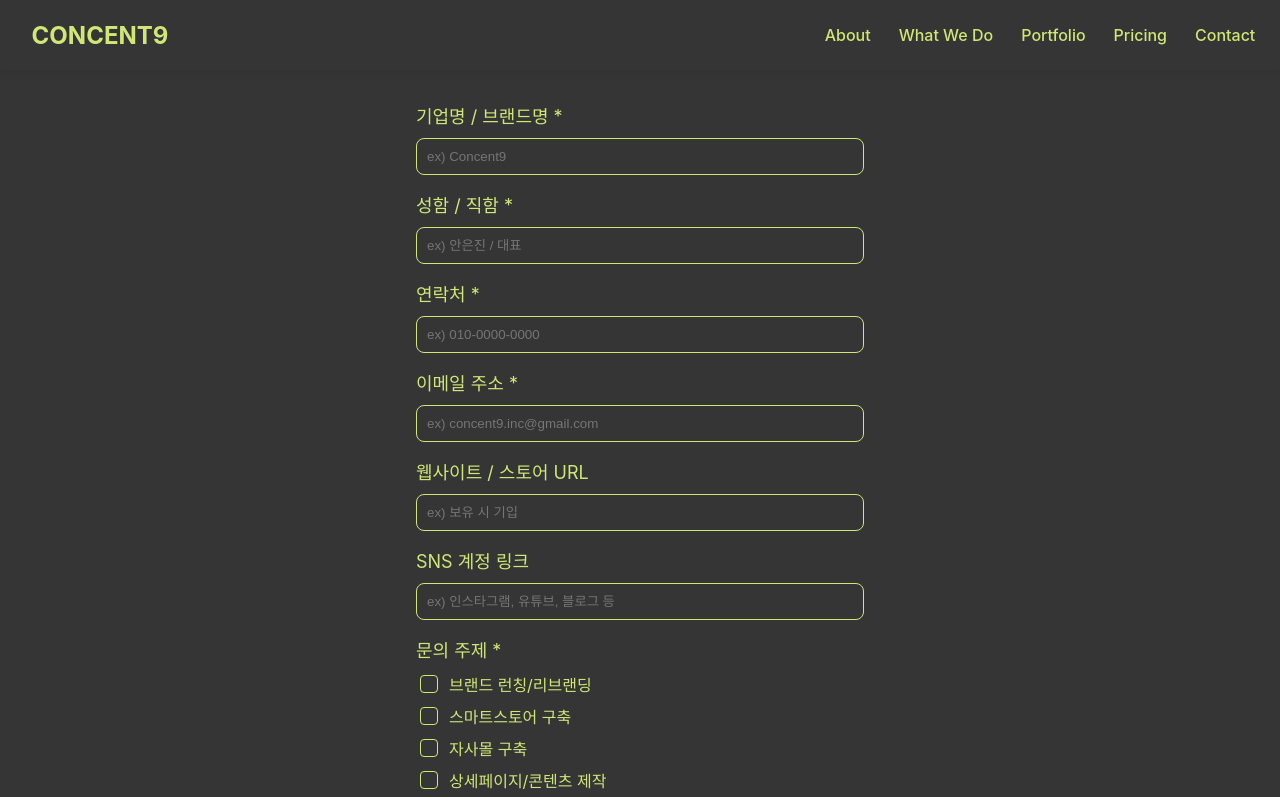
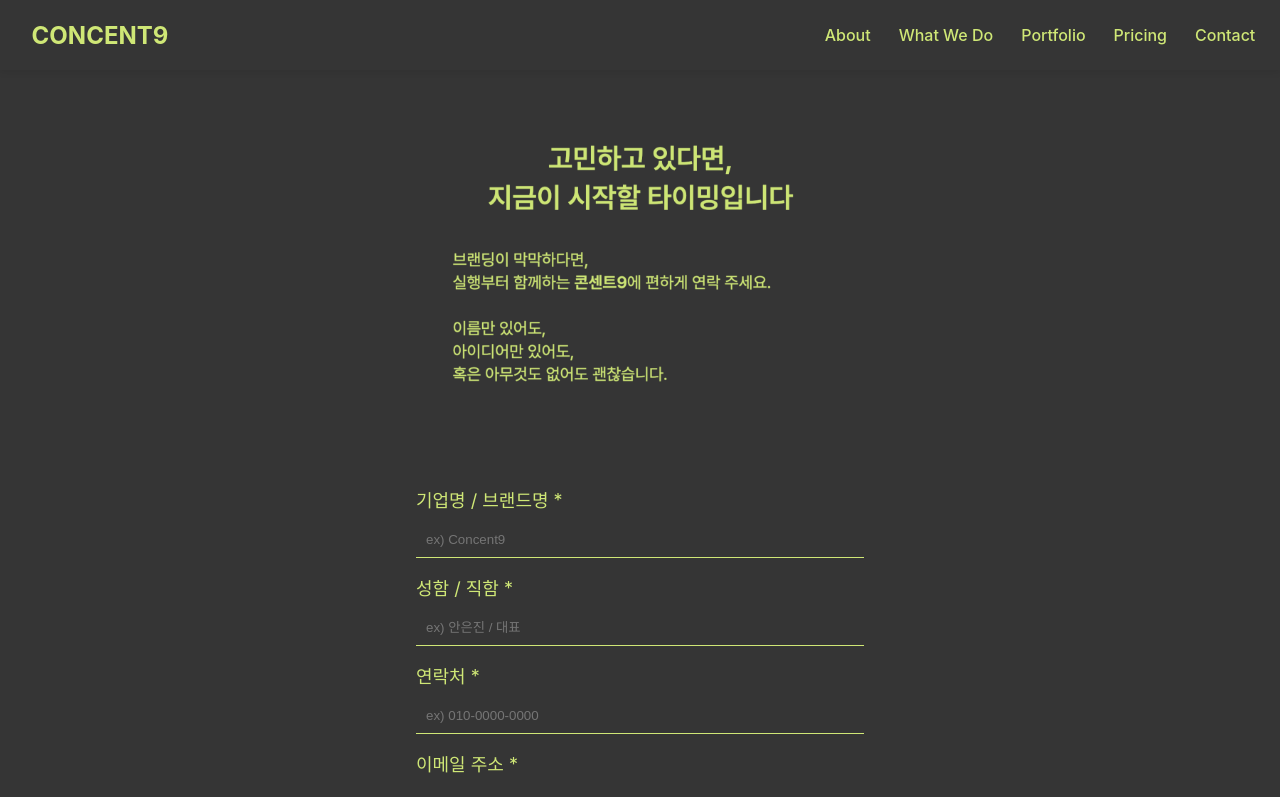
Before and after one commit to nownity/CONCENT9, a React (Create React App) app: page /contact in a window 1280 px wide. Shown: the top 797 px of the page. Built offline with nearby package versions, Linux system fonts and the light colour scheme.

Commit message:
contact 페이지 수정

```diff
--- a/src/components/ContactFrom.jsx
+++ b/src/components/ContactFrom.jsx
@@ -21,14 +21,15 @@ const FieldWrap = styled.div`
 const Label = styled.label`
   font-size: 18px;
   margin-bottom: 10px;
-  color: "#cfe776";
+  color: #cfe776;
 `;
 
-const Input = styled.input`
+const Input = styled(({ isError, ...rest }) => <input {...rest} />)`
   padding: 10px;
-  border: ${({ isError }) =>
-    isError ? "1px solid #ff8282" : "1px solid #cfe776"};
-  border-radius: 8px;
+  border-top: none;
+  border-left: none;
+  border-right: none;
+  border-bottom: 1px solid ${({ isError }) => (isError ? "#ff8282" : "#cfe776")};
   background-color: #353535;
   color: white;
   &:focus {
@@ -115,6 +116,13 @@ const ContactForm = () => {
   const form = useRef();
   const [agree, setAgree] = useState(false);
   const [errors, setErrors] = useState({});
+  const fieldRefs = {
+    company: useRef(),
+    name: useRef(),
+    phone: useRef(),
+    email: useRef(),
+    topic: useRef(),
+  };
   const [formData, setFormData] = useState({
     company: "",
     name: "",
@@ -172,8 +180,21 @@ const ContactForm = () => {
     const newErrors = validate(formData);
     setErrors(newErrors);
 
-    if (Object.keys(newErrors).length > 0 || !agree) {
-      if (!agree) alert("개인정보 수집 및 이용에 동의해주세요.");
+    if (!agree) {
+      alert("개인정보 수집 및 이용에 동의해주세요.");
+      return;
+    }
+
+    if (Object.keys(newErrors).length > 0) {
+      alert("필수 입력사항을 작성해주세요.");
+      const firstErrorKey = Object.keys(newErrors)[0];
+      if (firstErrorKey && fieldRefs[firstErrorKey]) {
+        fieldRefs[firstErrorKey].current?.scrollIntoView({
+          behavior: "smooth",
+          block: "center",
+        });
+        fieldRefs[firstErrorKey].current?.focus();
+      }
       return;
     }
 
@@ -201,14 +222,17 @@ const ContactForm = () => {
         setAgree(false);
       })
       .catch((error) => {
-        alert("전송 중 오류가 발생했습니다: " + error.text);
+        console.error("이메일 전송 오류:", error);
+        const errorMsg =
+          error?.text || error?.message || "알 수 없는 오류입니다.";
+        alert("전송 중 오류가 발생했습니다: " + errorMsg);
       });
   };
 
   return (
     <Form ref={form} onSubmit={sendEmail}>
       <FieldWrap>
-        <Label isError={errors.company}>
+        <Label>
           {!formData.company.trim()
             ? "기업명 / 브랜드명 *"
             : "기업명 / 브랜드명"}
@@ -219,6 +243,7 @@ const ContactForm = () => {
           maxLength={50}
           value={formData.company}
           onChange={handleChange}
+          ref={fieldRefs.company}
           isError={errors.company}
           placeholder="ex) Concent9"
         />
@@ -226,15 +251,14 @@ const ContactForm = () => {
       </FieldWrap>
 
       <FieldWrap>
-        <Label isError={errors.name}>
-          {!formData.name.trim() ? "성함 / 직함 *" : "성함 / 직함"}
-        </Label>
+        <Label>{!formData.name.trim() ? "성함 / 직함 *" : "성함 / 직함"}</Label>
         <Input
           type="text"
           name="name"
           maxLength={50}
           value={formData.name}
           onChange={handleChange}
+          ref={fieldRefs.name}
           isError={errors.name}
           placeholder="ex) 안은진 / 대표"
         />
@@ -242,15 +266,14 @@ const ContactForm = () => {
       </FieldWrap>
 
       <FieldWrap>
-        <Label isError={errors.phone}>
-          {!formData.phone.trim() ? "연락처 *" : "연락처"}
-        </Label>
+        <Label>{!formData.phone.trim() ? "연락처 *" : "연락처"}</Label>
         <Input
           type="text"
           name="phone"
           maxLength={20}
           value={formData.phone}
           onChange={handleChange}
+          ref={fieldRefs.phone}
           isError={errors.phone}
           placeholder="ex) 010-0000-0000"
         />
@@ -258,7 +281,7 @@ const ContactForm = () => {
       </FieldWrap>
 
       <FieldWrap>
-        <Label isError={errors.email}>
+        <Label>
           {!formData.email.trim() ? "이메일 주소 *" : "이메일 주소"}
         </Label>
         <Input
@@ -268,6 +291,7 @@ const ContactForm = () => {
           value={formData.email}
           onChange={handleChange}
           isError={errors.email}
+          ref={fieldRefs.email}
           placeholder="ex) concent9.inc@gmail.com"
         />
         {errors.email && <ErrorMsg>필수 입력 사항입니다</ErrorMsg>}
@@ -298,7 +322,7 @@ const ContactForm = () => {
       </FieldWrap>
 
       <FieldWrap>
-        <Label isError={errors.topic}>
+        <Label>
           {formData.topic.length === 0 ? "문의 주제 *" : "문의 주제"}
         </Label>
         <CheckboxGroup>
@@ -314,6 +338,7 @@ const ContactForm = () => {
               <StyledCheckboxInput
                 name="topic"
                 value={topic}
+                ref={fieldRefs.topic}
                 checked={formData.topic.includes(topic)}
                 onChange={handleChange}
               />
--- a/src/pages/ContactPage.jsx
+++ b/src/pages/ContactPage.jsx
@@ -1,5 +1,6 @@
 import styled from "styled-components";
 import useScrollFadeIn from "../hooks/useScrollFadIn";
+import contact1 from "../img/contact1.png";
 import body01 from "../img/insta.png";
 import { GrMailOption } from "react-icons/gr";
 import { FaInstagram } from "react-icons/fa";
@@ -18,6 +19,25 @@ const Container = styled.main`
   padding-top: 70px;
 `;
 
+const TitleSection = styled.div`
+  width: 30%;
+  height: auto;
+  aspect-ratio: 1920 / 200;
+  display: flex;
+  align-items: center;
+  justify-content: flex-end;
+  flex-direction: column;
+  @media (max-width: 1200px) {
+    width: 70%;
+    aspect-ratio: 1200 / 400;
+    justify-content: center;
+  }
+  @media (max-width: 768px) {
+    width: 100%;
+    aspect-ratio: 400 / 300;
+  }
+`;
+
 const FirstSection = styled.div`
   width: 35%;
   height: auto;
@@ -26,7 +46,6 @@ const FirstSection = styled.div`
   align-items: center;
   justify-content: flex-end;
   flex-direction: column;
-  transition: width 0.3s ease;
   @media (max-width: 1200px) {
     width: 50%;
     aspect-ratio: 1200 / 400;
@@ -47,7 +66,7 @@ const SecondSection = styled.div`
   justify-content: center;
   flex-direction: row;
   @media (max-width: 1200px) {
-    aspect-ratio: 400 / 900;
+    aspect-ratio: 400 / 500;
     flex-direction: column;
   }
 `;
@@ -78,9 +97,8 @@ const TextBox = styled.div`
 
   @media (max-width: 1200px) {
     width: 100%;
+    height: 100%;
     flex-direction: column;
-  }
-  @media (max-width: 768px) {
   }
 `;
 
@@ -127,9 +145,16 @@ const InstaButton = styled.a`
     border: 1px solid #b076e7;
   }
 
-  @media (max-width: 768px) {
+  @media (max-width: 1200px) {
     height: 200px;
     margin-right: 0px;
+  }
+  @media (max-width: 768px) {
+    height: 150px;
+    margin-right: 0px;
+    &:hover {
+      width: 310px;
+    }
   }
 `;
 
@@ -154,6 +179,16 @@ const ContactPage = () => {
   const fadeInText = useScrollFadeIn("up", 1, 0);
   return (
     <Container>
+      <TitleSection>
+        <ImageWrap>
+          <StyledImg
+            src={contact1}
+            alt="concent9 타이틀"
+            loading="eager"
+            decoding="async"
+          />
+        </ImageWrap>
+      </TitleSection>
       <FirstSection>
         <ContactForm />
       </FirstSection>
```
Also changed, not shown: src/img/contact1.png (added).
